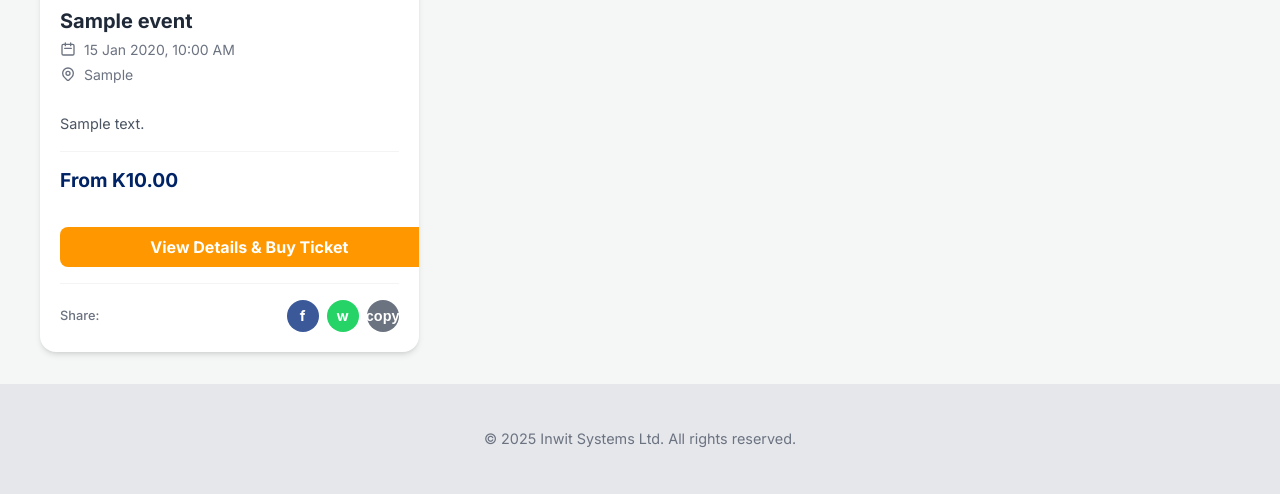
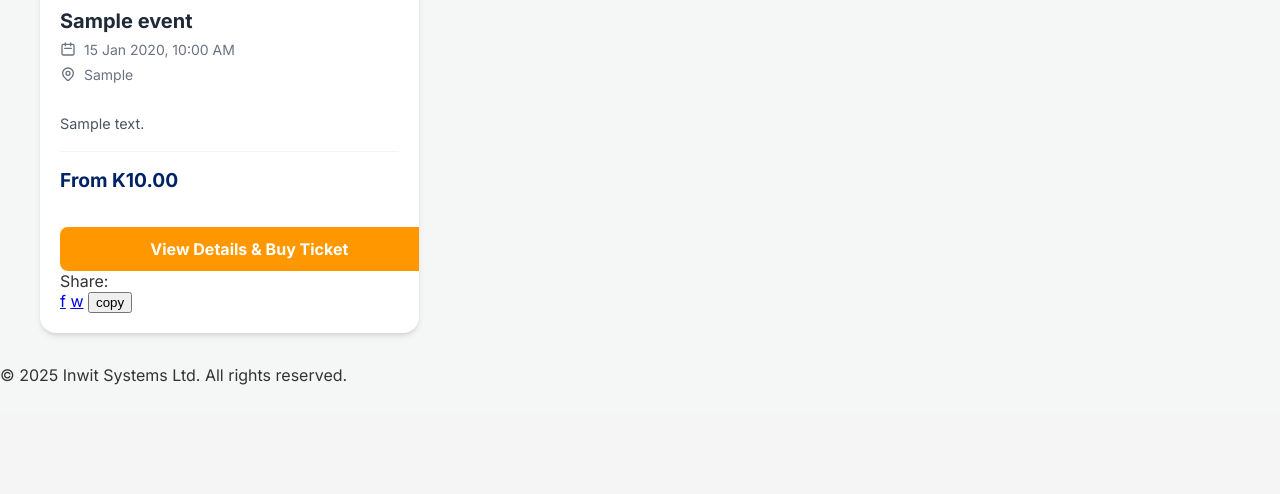
Before and after one commit to Plightin/inwit-tix-app, a Flask app: page / in a window 1280 px wide. Shown: the part 387-881 px from the top of the page. After the commit the page ends 772 px from the top, so only its background shows below. Run offline with Flask 3, Linux system fonts and the light colour scheme; tables that the repository leaves empty hold one stand-in row (values such as "Sample post").

Commit message:
Update style.css

```diff
--- a/static/style.css
+++ b/static/style.css
@@ -152,7 +152,7 @@ nav ul li a:hover {
     display: inline-block;
     background-color: #ff9800; /* Inwit Orange */
     color: white !important;
-    padding: 10px 20px;
+    padding: 12px 20px;
     text-decoration: none;
     border-radius: 0.5rem;
     font-weight: bold;
@@ -180,152 +249,4 @@ nav ul li a:hover {
     max-width: 900px;
     margin: auto;
 }
-.detail-image-container {
-    width: 100%;
-    height: 350px;
-    border-radius: 0.75rem;
-    overflow: hidden;
-    margin-bottom: 1.5rem;
-}
-.detail-image-container img {
-    width: 100%;
-    height: 100%;
-    object-fit: cover;
-}
-.detail-content h1 {
-    font-size: 2.25rem;
-    font-weight: 800;
-    color: #1f2937;
-    margin-bottom: 0.5rem;
-}
-
-/* Styles for Ticket Selection */
-.ticket-options-container {
-    display: flex;
-    flex-direction: column;
-    gap: 0.75rem;
-}
-.ticket-option-label {
-    display: block;
-    cursor: pointer;
-    border: 2px solid #e5e7eb;
-    border-radius: 0.75rem;
-    transition: border-color 0.2s, background-color 0.2s;
-}
-.ticket-option-radio {
-    display: none; /* Hide the default radio button */
-}
-.ticket-option-content {
-    display: flex;
-    justify-content: space-between;
-    align-items: center;
-    padding: 1rem 1.5rem;
-}
-.ticket-option-radio:checked + .ticket-option-content {
-    background-color: #eff6ff; /* Light blue background for selected */
-}
-.ticket-option-label:has(.ticket-option-radio:checked) {
-    border-color: #3b82f6; /* Blue border for selected */
-}
-
-
-/* Other Components */
-.footer {
-    text-align: center;
-    padding: 2rem;
-    margin-top: 2rem;
-    background-color: #e5e7eb;
-    color: #6b7280;
-    font-size: 0.9rem;
-}
-.alert {
-    padding: 1rem;
-    margin: 1rem auto;
-    border-radius: 0.5rem;
-    max-width: 1200px;
-}
-.alert-success { color: #155724; background-color: #d4edda; border: 1px solid #c3e6cb; }
-.alert-danger { color: #721c24; background-color: #f8d7da; border: 1px solid #f5c6cb; }
-
-/* Dashboard & Profile Specific Styles */
-.table-container {
-    background-color: white;
-    padding: 1.5rem;
-    border-radius: 1rem;
-    box-shadow: 0 4px 6px -1px rgb(0 0 0 / 0.1), 0 2px 4px -2px rgb(0 0 0 / 0.1);
-}
-.custom-table {
-    width: 100%;
-    border-collapse: collapse;
-}
-.custom-table th, .custom-table td {
-    padding: 0.75rem 1rem;
-    text-align: left;
-    border-bottom: 1px solid #e5e7eb;
-}
-.custom-table th {
-    font-size: 0.75rem;
-    font-weight: 600;
-    color: #6b7280;
-    text-transform: uppercase;
-    letter-spacing: 0.05em;
-}
-.custom-table td {
-    font-size: 0.875rem;
-    color: #374151;
-}
-.dashboard-card {
-    background-color: white;
-    padding: 1.5rem;
-    border-radius: 1rem;
-    box-shadow: 0 4px 6px -1px rgb(0 0 0 / 0.1), 0 2px 4px -2px rgb(0 0 0 / 0.1);
-    display: flex;
-    align-items: center;
-}
-.dashboard-card-icon-container {
-    padding: 0.75rem;
-    border-radius: 9999px;
-    margin-right: 1rem;
-}
-.dashboard-card-icon {
-    width: 2rem;
-    height: 2rem;
-}
-.blue-icon { background-color: #dbeafe; color: #1e40af; }
-.green-icon { background-color: #d1fae5; color: #065f46; }
-
-/* Share Buttons */
-.share-container {
-    margin-top: 1rem;
-    padding-top: 1rem;
-    border-top: 1px solid #f3f4f6;
-    display: flex;
-    align-items: center;
-    justify-content: space-between;
-}
-.share-label {
-    font-size: 0.8rem;
-    font-weight: 500;
-    color: #6b7280;
-}
-.share-buttons {
-    display: flex;
-    gap: 0.5rem;
-}
-.share-btn {
-    width: 32px;
-    height: 32px;
-    display: flex;
-    align-items: center;
-    justify-content: center;
-    border-radius: 9999px;
-    color: white !important;
-    text-decoration: none;
-    font-size: 0.9rem;
-    font-weight: bold;
-    transition: opacity 0.2s;
-}
-.share-btn:hover { opacity: 0.8; }
-.facebook { background-color: #3b5998; }
-.whatsapp { background-color: #25d366; }
-.copy-link { background-color: #6b7280; border: none; cursor: pointer; padding: 0;}
+/* ... (rest of styles) ... */
```
Also changed, not shown: other parts of static/style.css (+69 -0 lines).
